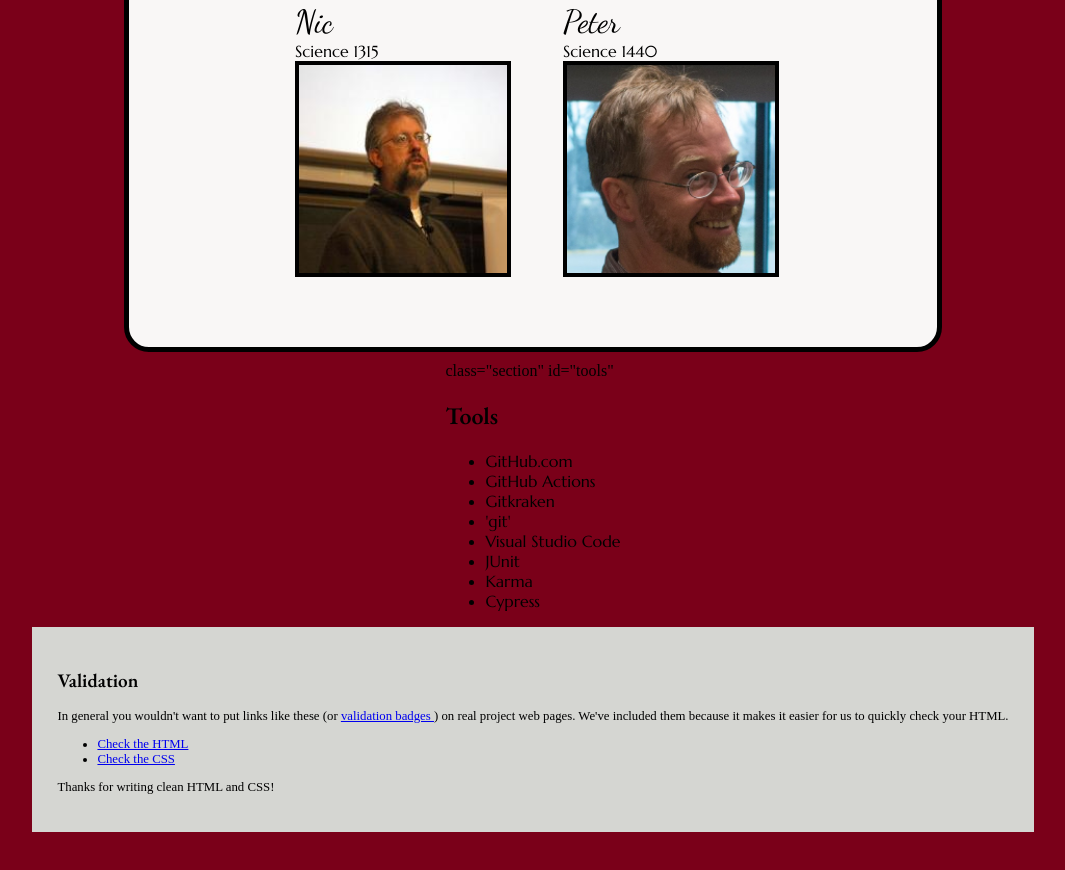
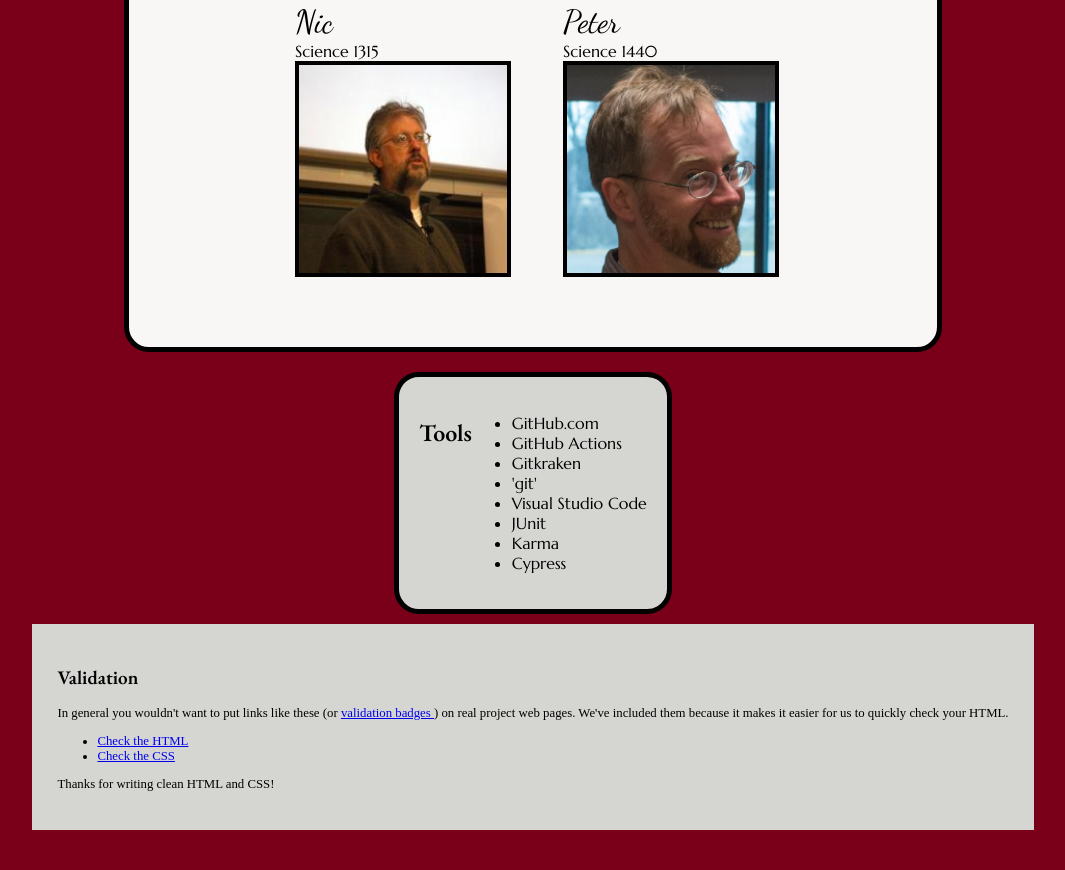
Before and after one commit to UMM-CSci-3601-S22/lab-1-group-2-josh-engelkes-yubo, a plain HTML site: page index.html in a window 1280 px wide. Shown: the part 1239-2109 px from the top of the page, without its empty margins (107-1172 px from the left). Drawn offline with nearby package versions, Linux system fonts and the light colour scheme; a web font is replaced by a local one.

Commit message:
Fixing the Flex display for the tools section
adding the flex display in by adding a > on the section begin div

```diff
--- a/css/style1.css
+++ b/css/style1.css
@@ -66,6 +66,8 @@ h2 {
 
 #tools {
   background-color: #d5d6d2;
+  display: flex;
+  flex-direction: coloumn;
   font-family: "Marcellus", serif;
 }
 
--- a/index.html
+++ b/index.html
@@ -132,7 +132,7 @@
     </ul>
   </div>
 
-  <div> class="section" id="tools"
+  <div class="section" id="tools">
     <h2>Tools</h2>
     <ul>
       <li class="cloud version-control"><a href="https://github.com/"></a>GitHub.com</li>
```
